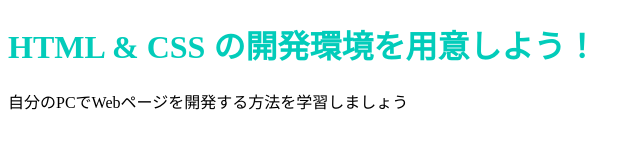
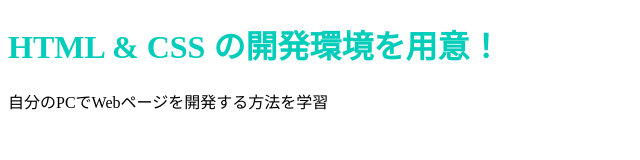
Before and after one commit to Naokichi1517/sample-html, a plain HTML site: page index.html in a window 1280 px wide. Shown: the whole page, without its empty margins (0-640 px from the left). Drawn offline with Linux system fonts and the light colour scheme.

Commit message:
change is platform

```diff
--- a/index.html
+++ b/index.html
@@ -6,7 +6,7 @@
     <link rel="stylesheet" href="stylesheet.css">
   </head>
   <body>
-    <h1 class="title">HTML & CSS の開発環境を用意しよう！</h1>
-    <p>自分のPCでWebページを開発する方法を学習しましょう</p>
+    <h1 class="title">HTML & CSS の開発環境を用意！</h1>
+    <p>自分のPCでWebページを開発する方法を学習</p>
   </body>
 </html>
```
